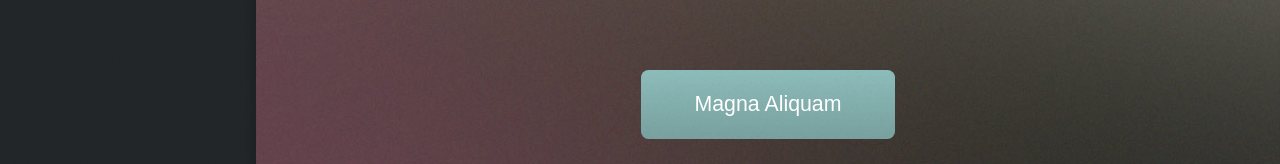
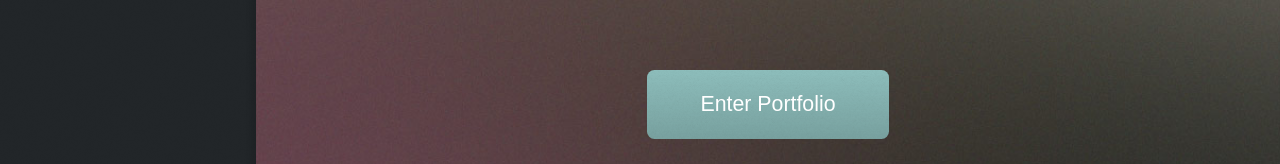
Before and after one commit to tcoots88/portfolio, a plain HTML site: page index.html in a window 1280 px wide. Shown: the part 570-734 px from the top of the page. Drawn offline with Linux system fonts and the light colour scheme.

Commit message:
small change

```diff
--- a/index.html
+++ b/index.html
@@ -68,7 +68,7 @@
 							</header>
 
 							<footer>
-								<a href="#portfolio" class="button scrolly">Magna Aliquam</a>
+								<a href="#portfolio" class="button scrolly">Enter Portfolio</a>
 							</footer>
 
 						</div>
```
